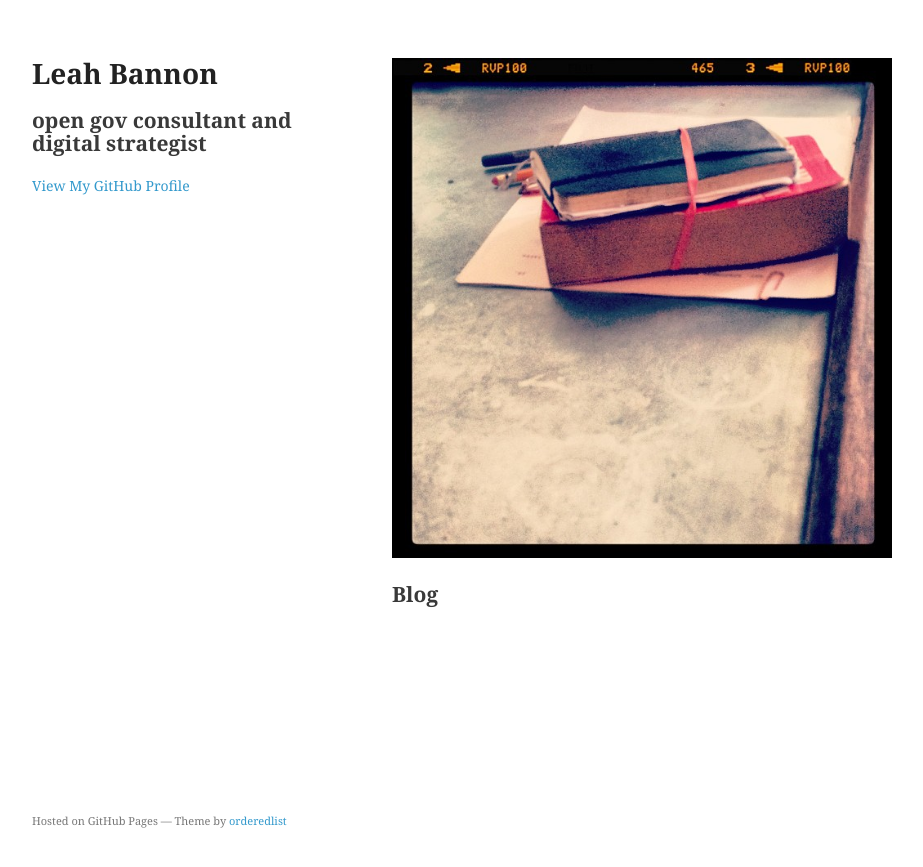
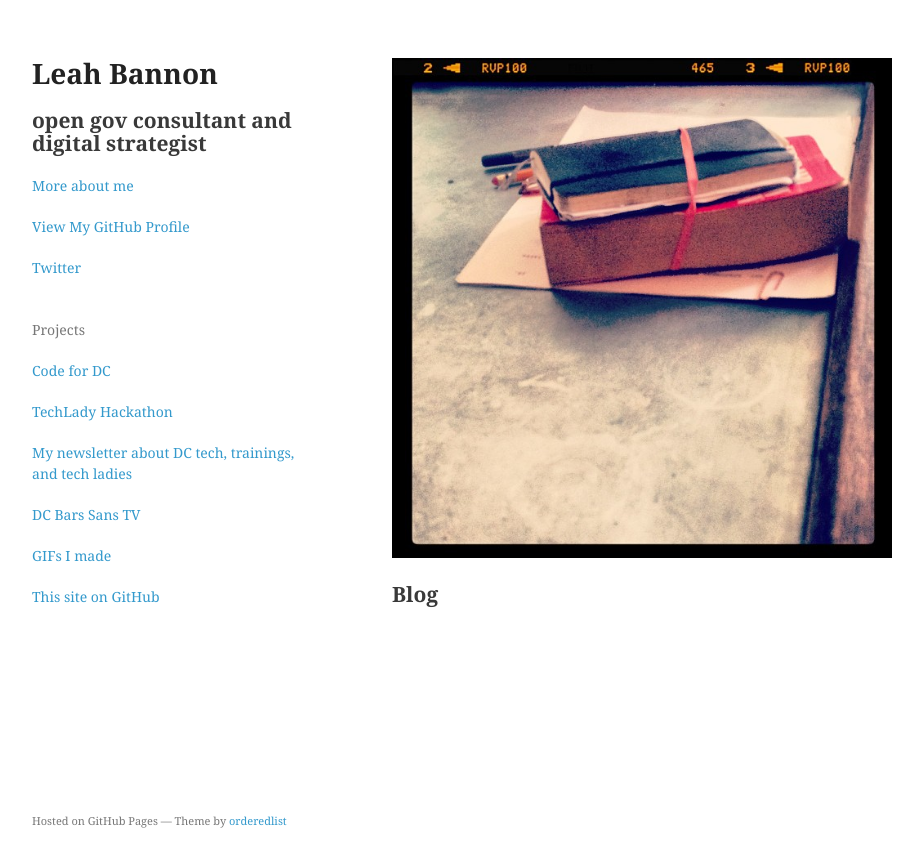
Before and after one commit to leahbannon/old-leah-website, a Jekyll site: the page built from index.md, in a window 1280 px wide. Shown: the top 867 px of the page, without its empty margins (178-1101 px from the left). Built offline with Jekyll 4.4.1, drawn with Linux system fonts in a browser that asks for light colours.

Commit message:
Update header.html

```diff
--- a/_includes/header.html
+++ b/_includes/header.html
@@ -18,7 +18,22 @@
           <h1 id="project_title">{{ site.title }}</h1>
           <h2 id="project_tagline">{{ site.tagline }}</h2>
 
+        <p><a href="/about.md">More about me</a></p>
         <p class="view"><a href="https://github.com/leahbannon">View My GitHub Profile</a></p>
+        <p><a href="http://twitter.com">Twitter</a></p>
+        <br/>
+        <p>Projects</p>
+        <p><a href="http://codefordc.org">Code for DC</a></p>
+        <p><a href="http://techladyhackathon.org">TechLady Hackathon</a></p>
+        <p><a href="http://techladyhackathon.org/newsletter">My newsletter about DC tech, trainings, and tech ladies</a></p>
+        <p><a href="/dcbarssanswifi">DC Bars Sans TV</a></p>
+        <p><a href="https://github.com/leahbannon/GIFs">GIFs I made</a></p>
+        <p><a href="https://github.com/leahbannon/leahbannon.github.io">This site on GitHub</a></p>
+
+
+
+
+
 
       </header>
       <section>
```
